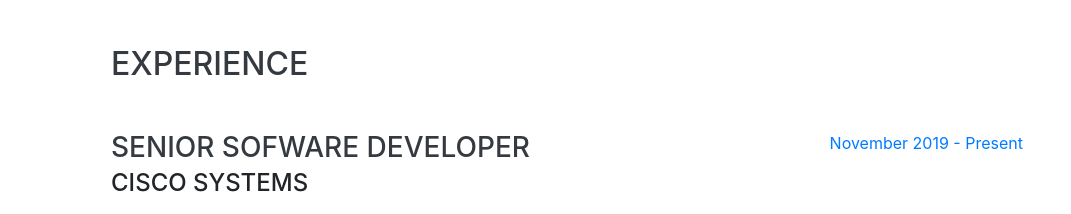
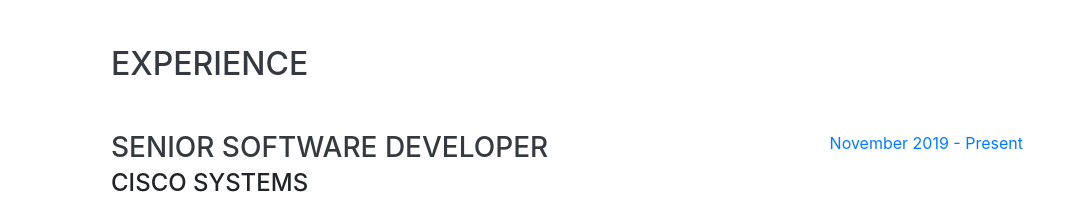
Before and after one commit to nikhilkapleshwari/portfolio, a website with bundled scripts: page index.html in a window 1280 px wide. Shown: the part 804-1018 px from the top of the page, without its empty margins (209-1280 px from the left). Built offline with nearby package versions, Linux system fonts and the light colour scheme; a web font is replaced by a local one.

Commit message:
corrected spelling mistake

```diff
--- a/index.html
+++ b/index.html
@@ -106,7 +106,7 @@
 
       <div class="resume-item d-flex flex-column flex-md-row justify-content-between mb-5">
         <div class="resume-content">
-          <h3 class="mb-0">Senior Sofware Developer</h3>
+          <h3 class="mb-0">Senior Software Developer</h3>
           <div class="subheading mb-3">Cisco Systems</div>
           <div style="font-size: 22px;" class="subheading-colored mb-3">PCF-5g(Policy Control Function)</div>
           <p style="font-size: 20px;">The Policy Control function is related to the 3GPP 5G Architecture. This function supports the unified policy framework that governs network behaviour. In so doing, it provides policy rules to control plane function(s) to enforce them.
```
